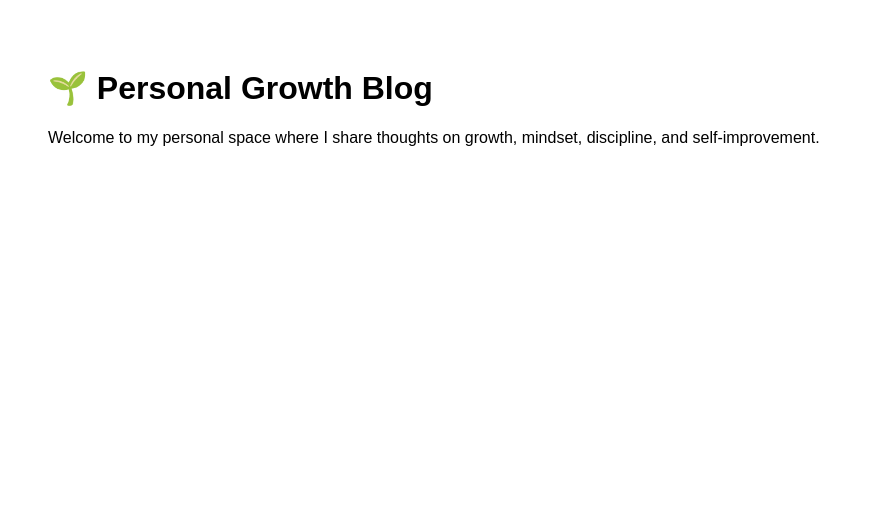
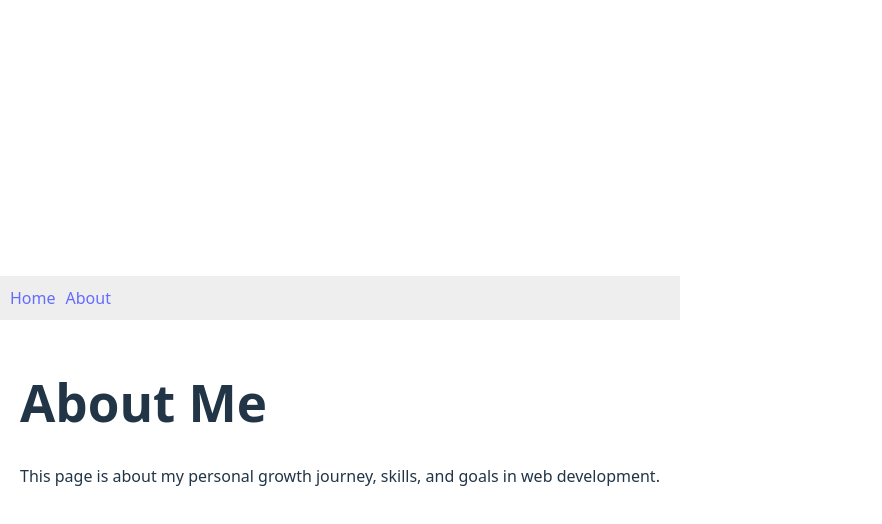
Before and after one commit to ammu1025/major-project, a React (Vite) app in the folder client/: page /about in a window 1280 px wide. Shown: the top 524 px of the page, without its empty margins (0-882 px from the left). Built offline with nearby package versions, Linux system fonts and the light colour scheme.

Commit message:
Add About page with routing

```diff
--- a/client/package.json
+++ b/client/package.json
@@ -11,7 +11,8 @@
   },
   "dependencies": {
     "react": "^19.2.0",
-    "react-dom": "^19.2.0"
+    "react-dom": "^19.2.0",
+    "react-router-dom": "^7.11.0"
   },
   "devDependencies": {
     "@eslint/js": "^9.39.1",
--- a/client/src/App.jsx
+++ b/client/src/App.jsx
@@ -1,12 +1,19 @@
+import { Routes, Route, Link } from "react-router-dom";
+import About from "./pages/About";
+
 function App() {
   return (
-    <div style={{ padding: "40px", fontFamily: "Arial" }}>
-      <h1>🌱 Personal Growth Blog</h1>
-      <p>
-        Welcome to my personal space where I share thoughts on growth,
-        mindset, discipline, and self-improvement.
-      </p>
-    </div>
+    <>
+      <nav style={{ padding: "10px", background: "#eee" }}>
+        <Link to="/" style={{ marginRight: "10px" }}>Home</Link>
+        <Link to="/about">About</Link>
+      </nav>
+
+      <Routes>
+        <Route path="/" element={<h1>Personal Growth 🚀</h1>} />
+        <Route path="/about" element={<About />} />
+      </Routes>
+    </>
   );
 }
 
--- a/client/src/main.jsx
+++ b/client/src/main.jsx
@@ -1,9 +1,13 @@
 import React from "react";
 import ReactDOM from "react-dom/client";
+import { BrowserRouter } from "react-router-dom";
 import App from "./App";
+import "./index.css";
 
 ReactDOM.createRoot(document.getElementById("root")).render(
   <React.StrictMode>
-    <App />
+    <BrowserRouter>
+      <App />
+    </BrowserRouter>
   </React.StrictMode>
 );
--- /dev/null
+++ b/client/src/pages/About.jsx
@@ -0,0 +1,13 @@
+function About() {
+  return (
+    <div style={{ padding: "20px" }}>
+      <h1>About Me</h1>
+      <p>
+        This page is about my personal growth journey, skills,
+        and goals in web development.
+      </p>
+    </div>
+  );
+}
+
+export default About;
```
Also changed, not shown: 1 other file (tests, documents, lock files or other folders).
